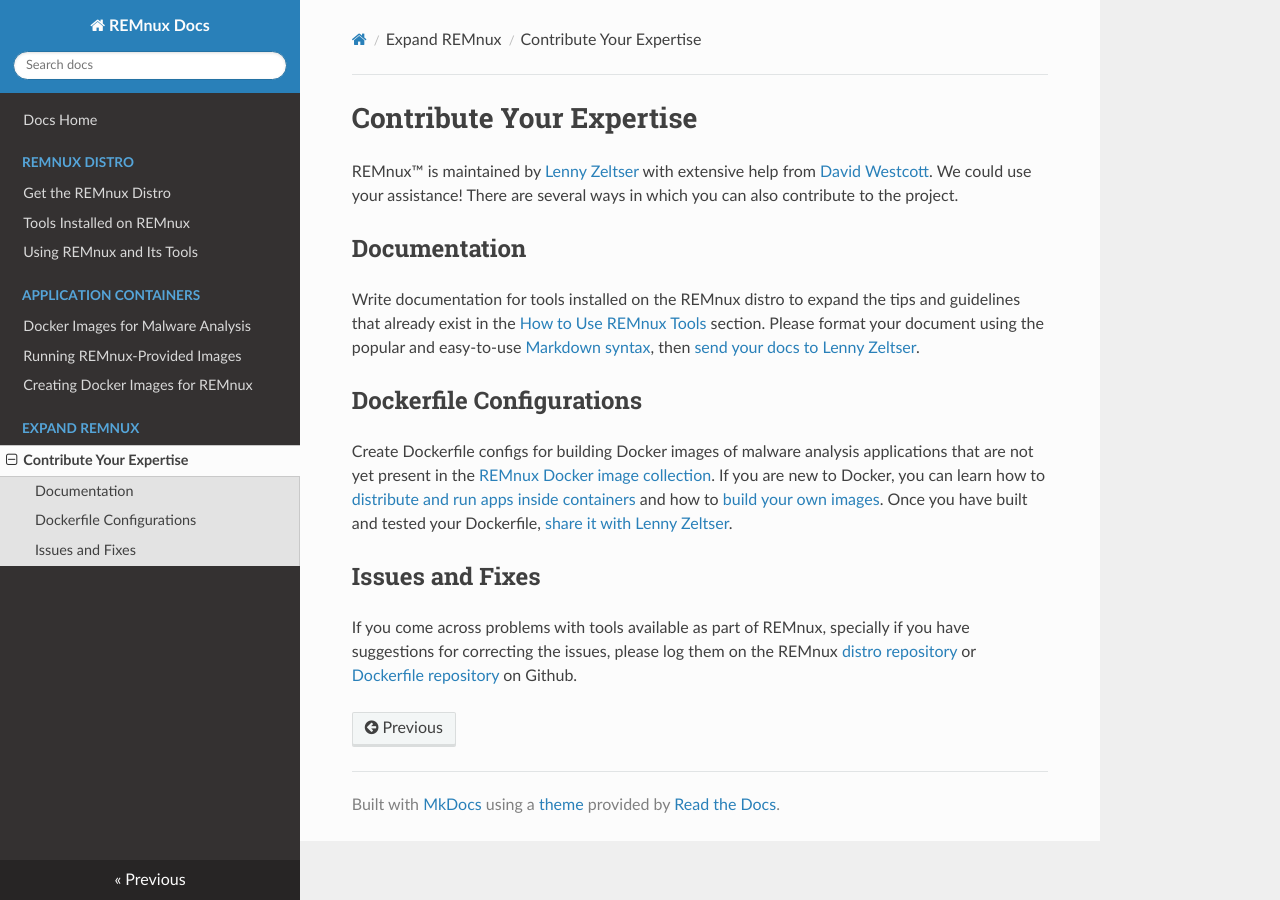
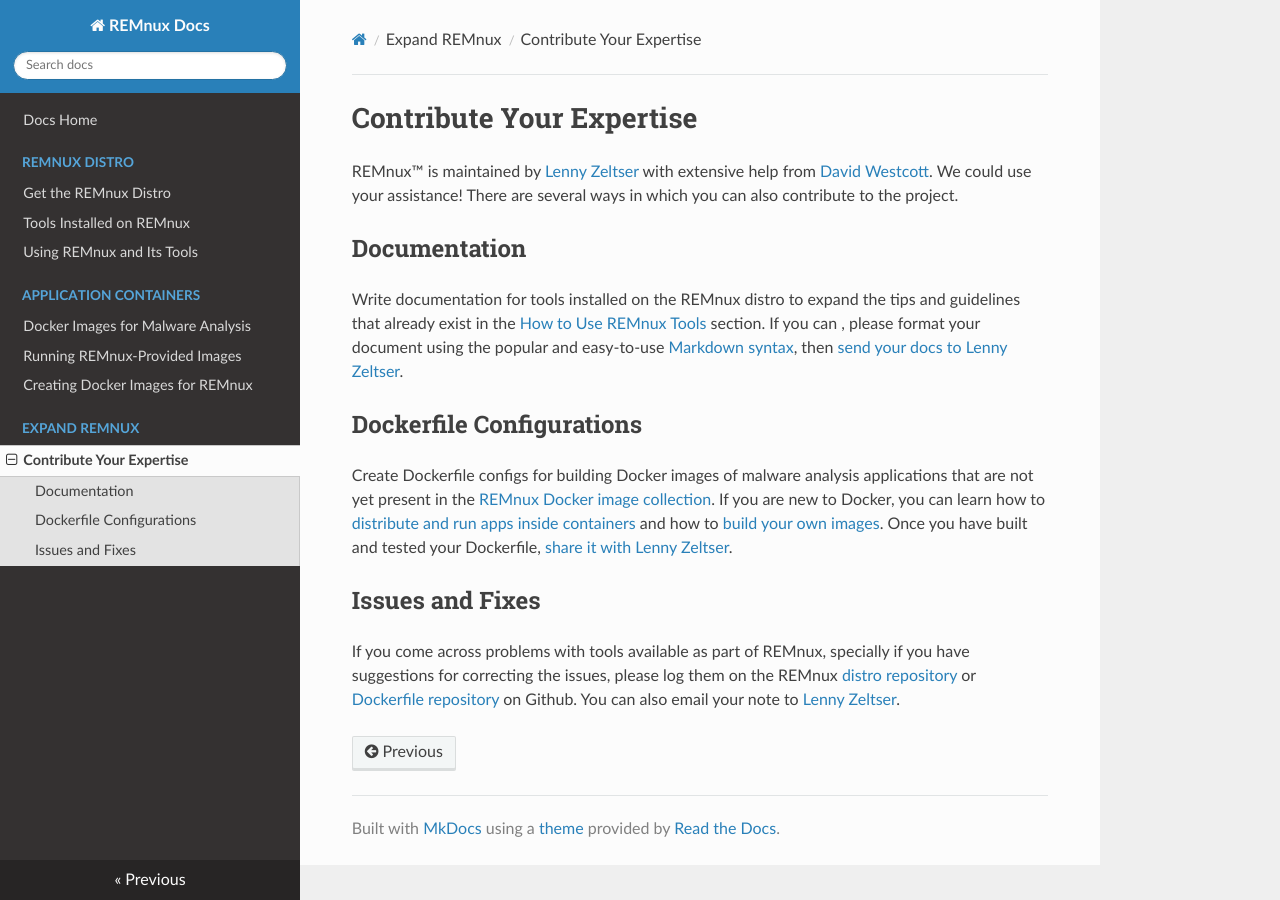
Before and after one commit to wzod/docs, an MkDocs documentation site: the page built from source/expand/contribute.md, in a window 1280 px wide. Built offline with MkDocs 1.6.1, drawn with Linux system fonts in a browser that asks for light colours; nearby versions of some CDN libraries; old or Windows-style settings are respelled for this version of MkDocs.

Commit message:
Update contribute.md

```diff
--- a/source/expand/contribute.md
+++ b/source/expand/contribute.md
@@ -4,7 +4,7 @@
 
 ## Documentation
 
-Write documentation for tools installed on the REMnux distro to expand the tips and guidelines that already exist in the [How to Use REMnux Tools](../distro/use.md) section. Please format your document using the popular and easy-to-use [Markdown syntax](https://daringfireball.net/projects/markdown/basics), then [send your docs to Lenny Zeltser](https://zeltser.com/contact/).
+Write documentation for tools installed on the REMnux distro to expand the tips and guidelines that already exist in the [How to Use REMnux Tools](../distro/use.md) section. If you can , please format your document using the popular and easy-to-use [Markdown syntax](https://daringfireball.net/projects/markdown/basics), then [send your docs to Lenny Zeltser](https://zeltser.com/contact/).
 
 ## Dockerfile Configurations
 
@@ -12,4 +12,4 @@
 
 ## Issues and Fixes
 
-If you come across problems with tools available as part of REMnux, specially if you have suggestions for correcting the issues, please log them on the REMnux [distro repository](https://github.com/REMnux/distro/issues) or [Dockerfile repository](https://github.com/REMnux/docker/issues) on Github.
+If you come across problems with tools available as part of REMnux, specially if you have suggestions for correcting the issues, please log them on the REMnux [distro repository](https://github.com/REMnux/distro/issues) or [Dockerfile repository](https://github.com/REMnux/docker/issues) on Github. You can also email your note to [Lenny Zeltser](https://zeltser.com/contact/).
```
